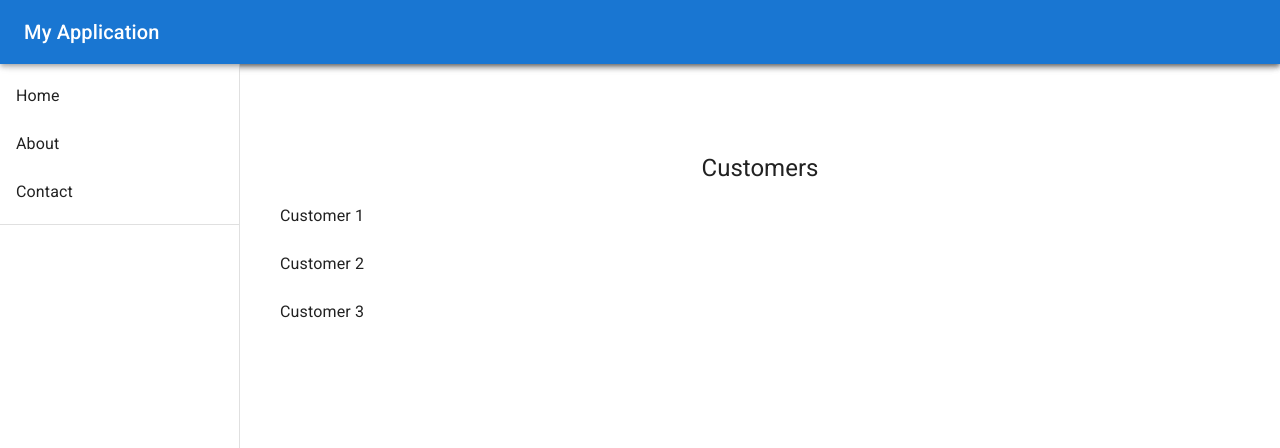
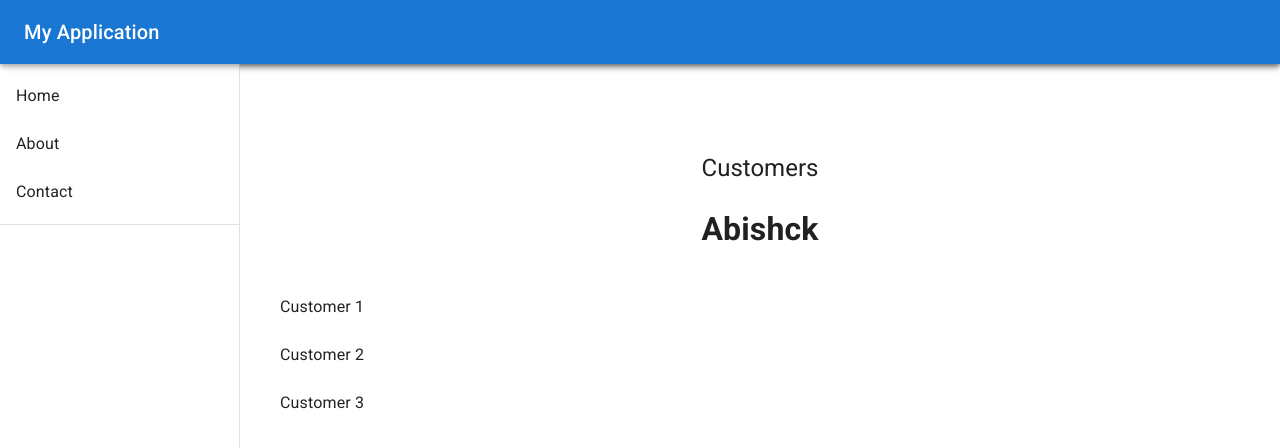
Before and after one commit to Umakanip/Officechat, a React (Create React App) app: page / in a window 1280 px wide. Shown: the top 448 px of the page. Built offline with nearby package versions, Linux system fonts and the light colour scheme.

Commit message:
initial commit

```diff
--- a/src/components/chatpage/sidemenu.tsx
+++ b/src/components/chatpage/sidemenu.tsx
@@ -92,6 +92,7 @@ const HomeContent = ({ selectedItem, onSelect }: { selectedItem: Item | null, on
     <Box sx={{ display: 'flex' }}>
       <Box sx={{ flex: 1 }}>
         <Typography variant="h5">Customers</Typography>
+        <h1>Abishck</h1>
         <List>
           {customers.map((customer) => (
             <ListItem button key={customer.id} onClick={() => onSelect(customer)}>
```
Also changed, not shown: 1 other file (tests, documents, lock files or other folders).
